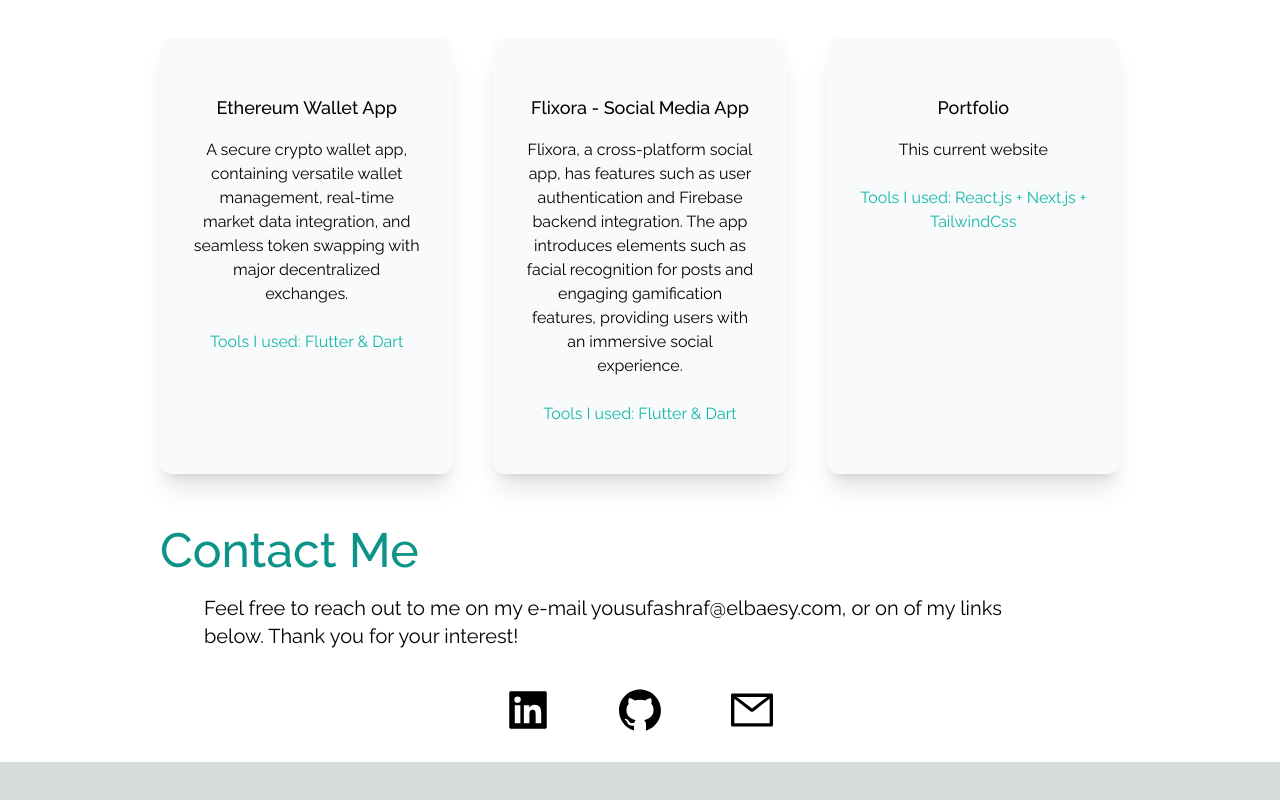
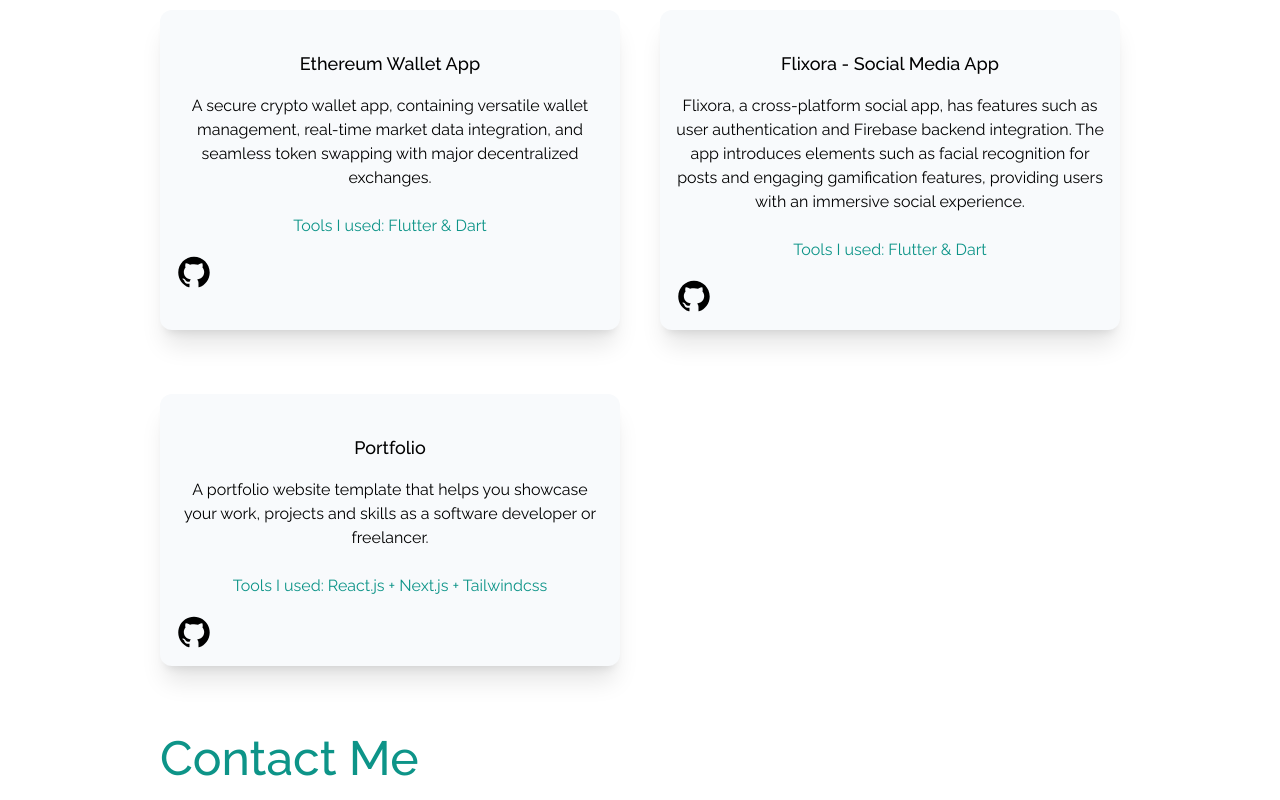
Before and after one commit to ya27hw/react-portfolio, a Next.js app: page / in a window 1280 px wide. Shown: the part 900-1700 px from the top of the page. Before the commit the page ends 1662 px from the top, so only its background shows below. Built offline with nearby package versions, Linux system fonts and the light colour scheme.

Commit message:
edit card layout

```diff
--- a/app/components/Card.tsx
+++ b/app/components/Card.tsx
@@ -1,18 +1,28 @@
+import { AiFillGithub } from "react-icons/ai";
+import openUrlInNewTab from "../utils/utils";
+
 interface CardProps {
   cardTitle: string; // Replace 'string' with the actual type of cardTitle
   cardDescription: string;
-  cardToolsUsed : string
+  cardToolsUsed: string;
+  cardGitHubLink: string;
 }
 
-function Card({ cardTitle, cardDescription, cardToolsUsed }: CardProps): JSX.Element {
+function Card({
+  cardTitle,
+  cardDescription,
+  cardToolsUsed,
+  cardGitHubLink,
+}: CardProps): JSX.Element {
   return (
-    <div className="max-w-xl mx-auto text-center flex-1 shadow-xl p-8 rounded-xl my-10 bg-slate-50 dark:bg-slate-700">
-      {/* Image here */}
+    <div className="max-w-xl mx-auto text-center shadow-xl p-4 rounded-xl my-3 bg-slate-50 dark:bg-slate-700">
       <h3 className="text-lg font-medium pt-6 pb-2">{cardTitle}</h3>
       <p className="max-w-lg mx-auto py-2 ">{cardDescription}</p>
-      <h4 className="text-teal-500 py-4">Tools I used: { cardToolsUsed}</h4>
-      {/* <p className=" py-1">Flutter</p>
-      <p className=" py-1">Dart</p> */}
+      <h4 className="text-teal-600 py-4">Tools I used: {cardToolsUsed}</h4>
+      <AiFillGithub
+        className="text-4xl flex justify-center gap-16"
+        onClick={() => openUrlInNewTab(cardGitHubLink)}
+      />
     </div>
   );
 }
--- a/app/page.tsx
+++ b/app/page.tsx
@@ -4,17 +4,9 @@ import { AiFillLinkedin, AiFillGithub, AiOutlineMail } from "react-icons/ai";
 import Card from "./components/Card";
 import NavBar from "./components/NavBar";
 import { TypeAnimation } from "react-type-animation";
+import openUrlInNewTab from "./utils/utils";
 
 export default function Home() {
-  const handleLinkedInClick = () => {
-    const linkedInUrl = "https://www.linkedin.com/in/yousufeb/";
-    window.open(linkedInUrl, "_blank");
-  };
-
-  const openUrlInNewTab = (targetUrl: string) => {
-    window.open(targetUrl, "_blank");
-  };
-
   return (
     <div className="">
       <Head>
@@ -86,29 +78,35 @@ export default function Home() {
             >
               Projects
             </h2>
-            <div className="lg:flex gap-10" id="cards-section">
+            <div
+              className="grid grid-cols-1 gap-10 lg:grid-cols-2"
+              id="cards-section"
+            >
               <Card
                 cardTitle="Ethereum Wallet App"
                 cardDescription="A secure crypto wallet app, containing versatile wallet management, real-time market data integration, and seamless token swapping with major decentralized exchanges."
                 cardToolsUsed="Flutter & Dart"
+                cardGitHubLink="https://github.com/ya27hw/wallet"
               />
               <Card
                 cardTitle="Flixora - Social Media App"
                 cardDescription="Flixora, a cross-platform social app, has features such as user authentication and Firebase backend integration. The app introduces elements such as facial recognition for posts and engaging gamification features, providing users with an immersive social experience."
                 cardToolsUsed="Flutter & Dart"
+                cardGitHubLink="about:blank"
               />
               <Card
                 cardTitle="Portfolio"
-                cardDescription="This current website"
-                cardToolsUsed="React.js + Next.js + TailwindCss"
-              />
+                cardDescription="A portfolio website template that helps you showcase your work, projects and skills as a software developer or freelancer."
+                cardToolsUsed="React.js + Next.js + Tailwindcss"
+                cardGitHubLink="https://github.com/ya27hw/react-portfolio"
+              />{" "}
             </div>
           </div>
         </section>
         <section>
           <h2
             id="contact"
-            className="text-4xl lg:text-5xl py-3 dark:text-teal-500 text-teal-600 font-medium"
+            className="text-4xl lg:text-5xl pb-3 pt-14 dark:text-teal-500 text-teal-600 font-medium"
           >
             Contact Me
           </h2>
@@ -116,7 +114,7 @@ export default function Home() {
             Feel free to reach out to me on my e-mail yousufashraf@elbaesy.com,
             or on of my links below. Thank you for your interest!
           </p>
-          <div className="text-5xl flex justify-center gap-16 py-7">
+          <div className="text-5xl flex justify-center gap-16 py-7 text-teal-800">
             <AiFillLinkedin
               onClick={() =>
                 openUrlInNewTab("https://www.linkedin.com/in/yousufeb/")
--- /dev/null
+++ b/app/utils/utils.ts
@@ -0,0 +1,5 @@
+function openUrlInNewTab(targetUrl: string) {
+    window.open(targetUrl, "_blank");
+  };
+
+export default openUrlInNewTab;
```
